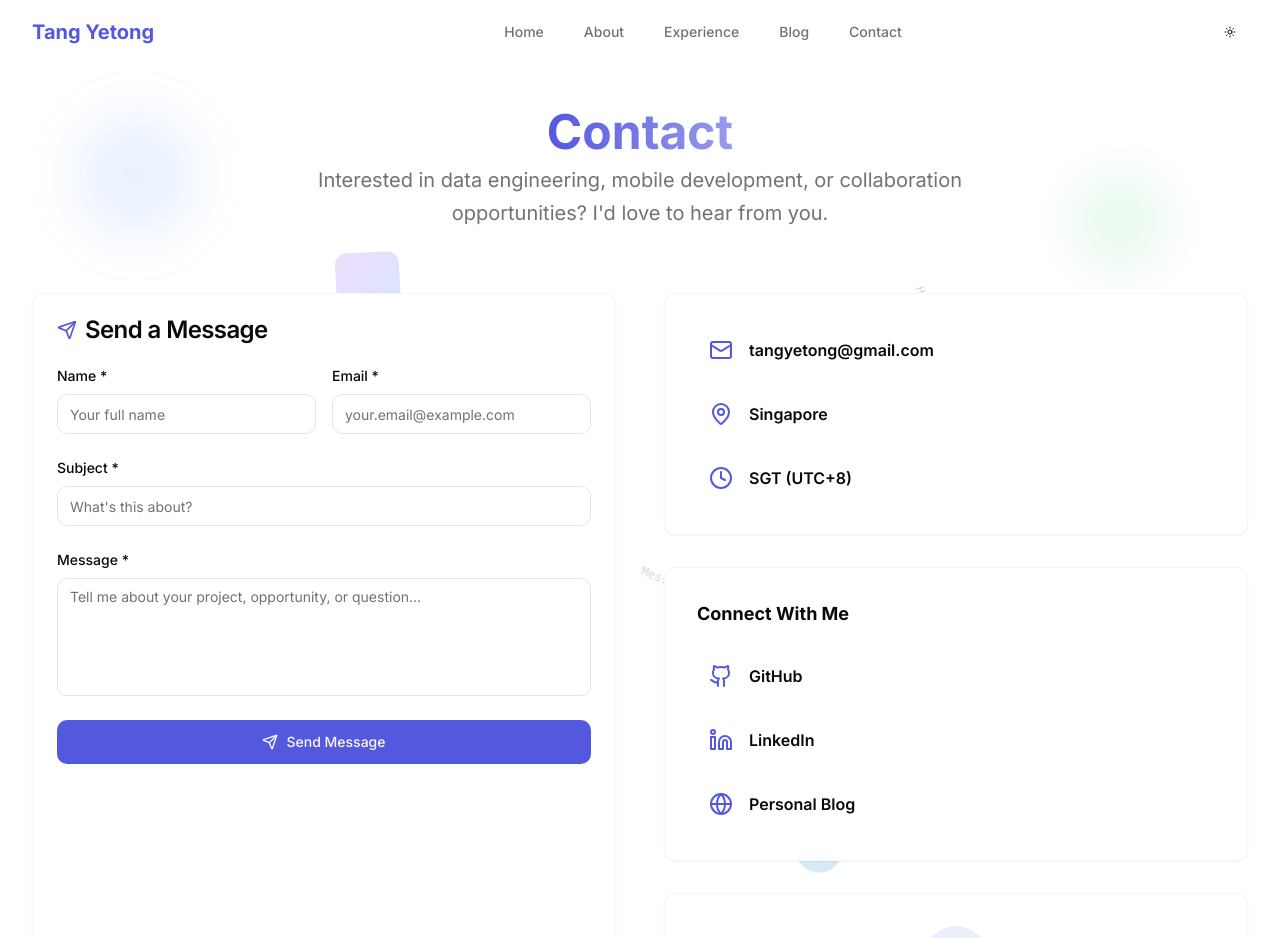
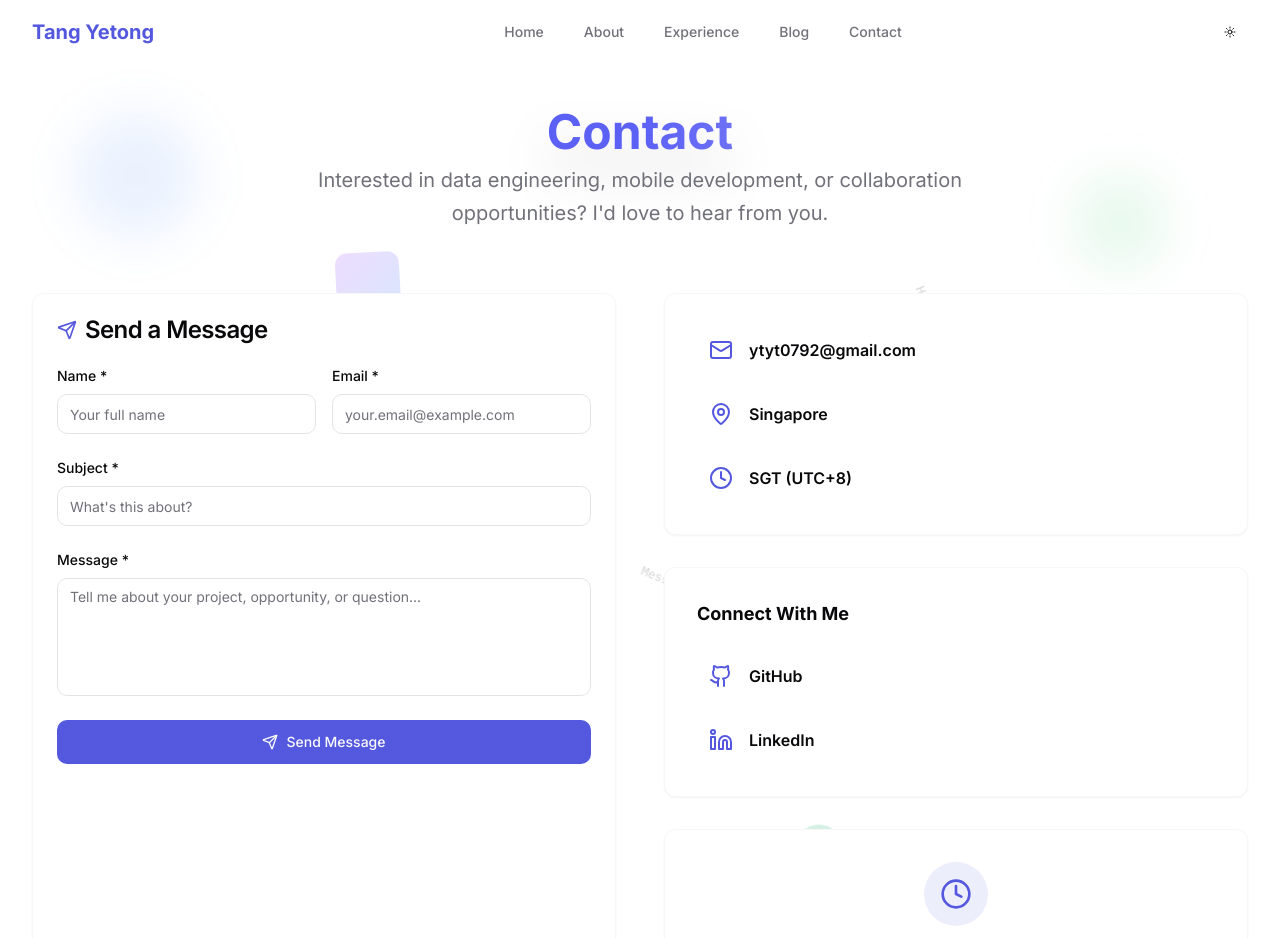
Before and after one commit to darkv32/website, a Next.js app: page /contact in a window 1280 px wide. Shown: the top 938 px of the page. Built offline with nearby package versions, Linux system fonts and the light colour scheme.

Commit message:
Finish dark mode v1

```diff
--- a/app/contact/page.tsx
+++ b/app/contact/page.tsx
@@ -35,7 +35,7 @@ export default function ContactPage() {
         <div className="absolute top-1/2 left-1/2 text-xs text-muted-foreground/30 font-mono animate-float" style={{ animationDelay: '5s' }}>Message</div>
       </div>
 
-      <div className="grid grid-cols-1 lg:grid-cols-2 gap-12 relative z-10">
+      <div className="grid grid-cols-1 lg:grid-cols-2 gap-12 relative z-10 pb-16">
         {/* Contact Form */}
         <Card className="card-enhanced animate-slide-in-left hover:shadow-2xl hover:scale-[1.02] hover:border-primary/50 hover:bg-card/90" style={{ animationDelay: '0.3s' }}>
           <CardHeader>
@@ -108,7 +108,7 @@ export default function ContactPage() {
               <div className="space-y-4">
                 <div className="flex items-center space-x-4 p-3 hover:bg-secondary/20 rounded-lg transition-colors duration-300">
                   <Mail className="h-6 w-6 text-primary" />
-                  <span className="font-semibold">tangyetong@gmail.com</span>
+                  <span className="font-semibold">ytyt0792@gmail.com</span>
                 </div>
                 <div className="flex items-center space-x-4 p-3 hover:bg-secondary/20 rounded-lg transition-colors duration-300">
                   <MapPin className="h-6 w-6 text-primary" />
@@ -145,15 +145,6 @@ export default function ContactPage() {
                   <Linkedin className="h-6 w-6 text-primary group-hover:animate-pulse" />
                   <span className="font-semibold group-hover:text-primary transition-colors">LinkedIn</span>
                 </a>
-                <a
-                  href="https://darkvoid32.github.io/"
-                  target="_blank"
-                  rel="noopener noreferrer"
-                  className="flex items-center space-x-4 p-3 hover:bg-secondary/20 rounded-lg transition-all duration-300 hover:scale-105 group"
-                >
-                  <Globe className="h-6 w-6 text-primary group-hover:animate-pulse" />
-                  <span className="font-semibold group-hover:text-primary transition-colors">Personal Blog</span>
-                </a>
               </div>
             </CardContent>
           </Card>
--- a/app/globals.css
+++ b/app/globals.css
@@ -177,7 +177,7 @@
 
   /* Enhanced Text Components */
   .text-gradient-primary {
-    @apply bg-gradient-to-r from-primary via-primary/80 to-primary/60 bg-clip-text text-transparent;
+    @apply bg-gradient-to-r from-primary via-primary to-primary/90 bg-clip-text text-transparent drop-shadow-lg;
   }
 
   .text-gradient-hero {
--- a/components/pages/experience-detail.tsx
+++ b/components/pages/experience-detail.tsx
@@ -364,13 +364,6 @@ const ExperienceDetailComponent = () => {
 
       {/* Education Section - More compact */}
       <div className="page-section-alt relative z-10">
-        {/* Section-specific background elements */}
-        <div className="absolute inset-0 overflow-hidden pointer-events-none">
-          <div className="absolute top-1/3 left-1/6 w-24 h-24 bg-indigo-500/6 rounded-full blur-lg animate-float" style={{ animationDelay: '1s', animationDuration: '15s' }}></div>
-          <div className="absolute bottom-1/3 right-1/6 w-18 h-18 bg-orange-500/6 rounded-full blur-lg animate-float" style={{ animationDelay: '5s', animationDuration: '17s' }}></div>
-          <div className="absolute top-2/3 left-2/3 w-14 h-14 bg-pink-500/6 rounded-full blur-lg animate-float" style={{ animationDelay: '3s', animationDuration: '19s' }}></div>
-        </div>
-
         <div className="page-section-content">
           <h2 className="text-2xl font-bold text-center mb-8">
             Education
@@ -457,7 +450,11 @@ const ExperienceDetailComponent = () => {
             ))}
           </div>
           <div className="text-center">
-            <Button size="lg" className="btn-primary-enhanced">
+            <Button
+              size="lg"
+              className="btn-primary-enhanced"
+              onClick={() => window.open('/resume.pdf', '_blank')}
+            >
               <Download className="h-4 w-4 mr-2" />
               Download Resume
             </Button>
--- a/components/sections/featured-blog.tsx
+++ b/components/sections/featured-blog.tsx
@@ -260,12 +260,6 @@ export function FeaturedBlog() {
                   <ExternalLink className="h-4 w-4 ml-2" />
                 </Button>
               </Link>
-              <Button size="lg" variant="outline" asChild>
-                <a href="https://darkvoid32.github.io/" target="_blank" rel="noopener noreferrer">
-                  <ExternalLink className="h-4 w-4 mr-2" />
-                  Visit My Blog
-                </a>
-              </Button>
             </div>
           </div>
         </div>
--- a/components/ui/page-layout.tsx
+++ b/components/ui/page-layout.tsx
@@ -121,7 +121,7 @@ const PageLayoutComponent = ({
             <div className="mb-16">
               <div className="flex flex-col items-center">
                 <div className="inline-flex items-center space-x-2 mb-3 pt-16" />
-                <h1 className="text-4xl sm:text-5xl font-bold text-gradient-primary text-center leading-tight pb-2">
+                <h1 className="text-4xl sm:text-5xl font-bold text-gradient-primary text-center leading-tight pb-2 drop-shadow-2xl filter brightness-110">
                   {title}
                 </h1>
                 {description && (
```
Also changed, not shown: 1 other file (tests, documents, lock files or other folders).
